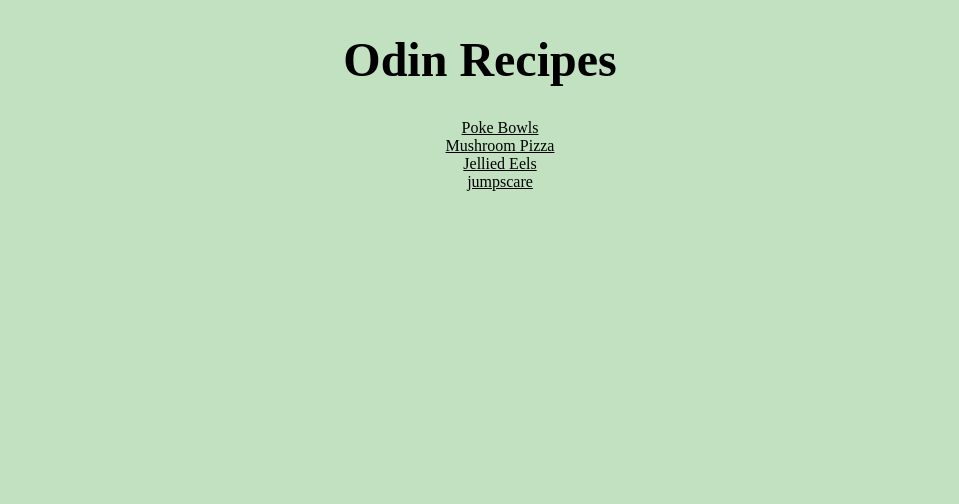
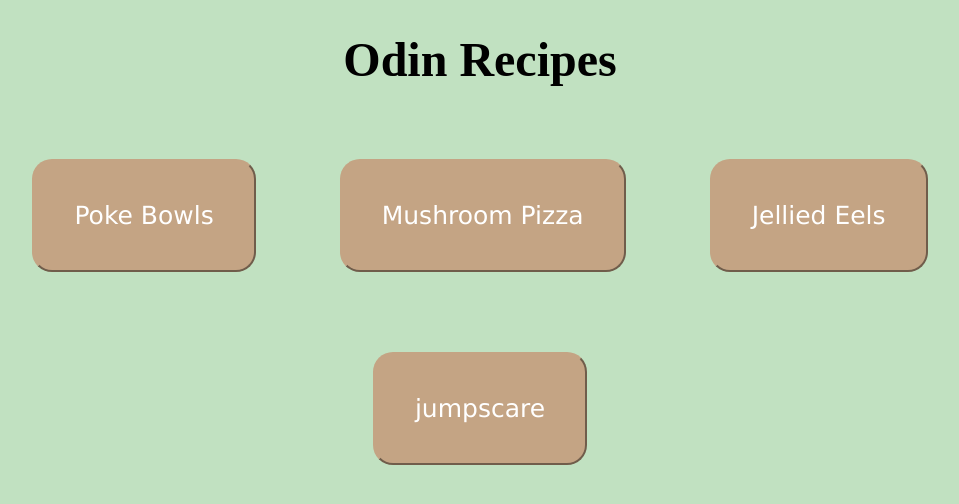
Before and after one commit to eris6/odin-recipes, a plain HTML site: page index.html in a window 1280 px wide. Shown: the whole page, without its empty margins (160-1119 px from the left). Drawn offline with Linux system fonts and the light colour scheme.

Commit message:
Add buttons to home page
Add buttons to home page, give them color, and hover effects

```diff
--- a/index.html
+++ b/index.html
@@ -11,13 +11,18 @@
 </head>
 <body>
     <h1>Odin Recipes</h1>
-    <ul>
-        <li><a href = "recipes/pokebowl.html" rel="noopener noreferrer">Poke Bowls</a></li>
-        <li><a href = "recipes/mushroompizza.html"rel="noopener noreferrer">Mushroom Pizza</a></li>
-        <li><a href = "recipes/jelliedeels.html" rel="noopener noreferrer">Jellied Eels</a></li>
-        <li><a href = "recipes/images/jumpscare.png" rel="noopener noreferrer">jumpscare</a></li>
 
-    </ul>
+    <a href = "recipes/pokebowl.html" rel="noopener noreferrer"><button>Poke Bowls</button></a>
+    <a href = "recipes/mushroompizza.html"rel="noopener noreferrer"><button>Mushroom Pizza</button></a>
+    <a href = "recipes/jelliedeels.html" rel="noopener noreferrer"><button>Jellied Eels</button></a>
+    <a href = "recipes/images/jumpscare.png" rel="noopener noreferrer"><button>jumpscare</button></a>
+    <!-- <ul>
+        <li><button><a href = "recipes/pokebowl.html" rel="noopener noreferrer">Poke Bowls</a></button></li>
+        <li><button><a href = "recipes/mushroompizza.html"rel="noopener noreferrer">Mushroom Pizza</a></button></li>
+        <li><button><a href = "recipes/jelliedeels.html" rel="noopener noreferrer">Jellied Eels</a></button></li>
+        <li><button><a href = "recipes/images/jumpscare.png" rel="noopener noreferrer">jumpscare</a></button></li>
+
+    </ul> -->
 
 </body>
 
--- a/styles.css
+++ b/styles.css
@@ -19,10 +19,6 @@ ul{
     list-style-type: none;
 }
 
-li{
-    font-family: "Times New Roman", Times, serif;
-    font-size: 1em;
-}
 
 a{
     color: 1em;
@@ -41,3 +37,18 @@ img{
 .hometext{
     text-align: center;
 }
+
+button{
+    background-color: #C4A484;
+    margin:40px;
+    padding: 40px;
+    border-radius: 20px;
+    border-color: #C4A484;
+    font-size:25px;
+    font-family:Verdana;
+    color: white;
+}
+
+button:hover{
+    background-color: #EADDCA;
+}
```
